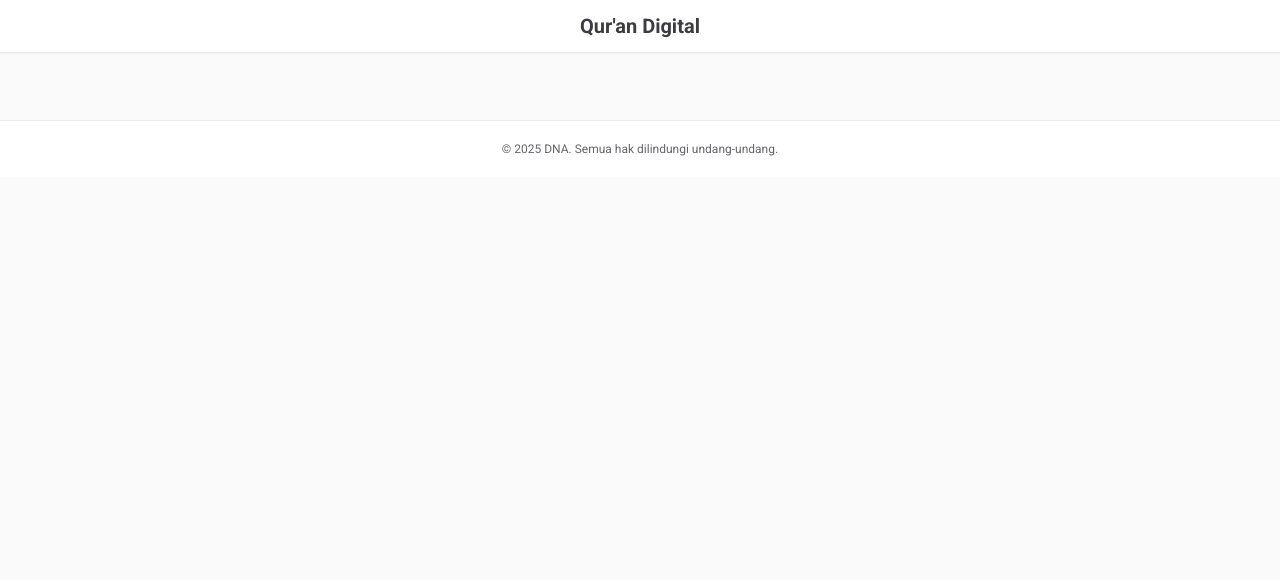
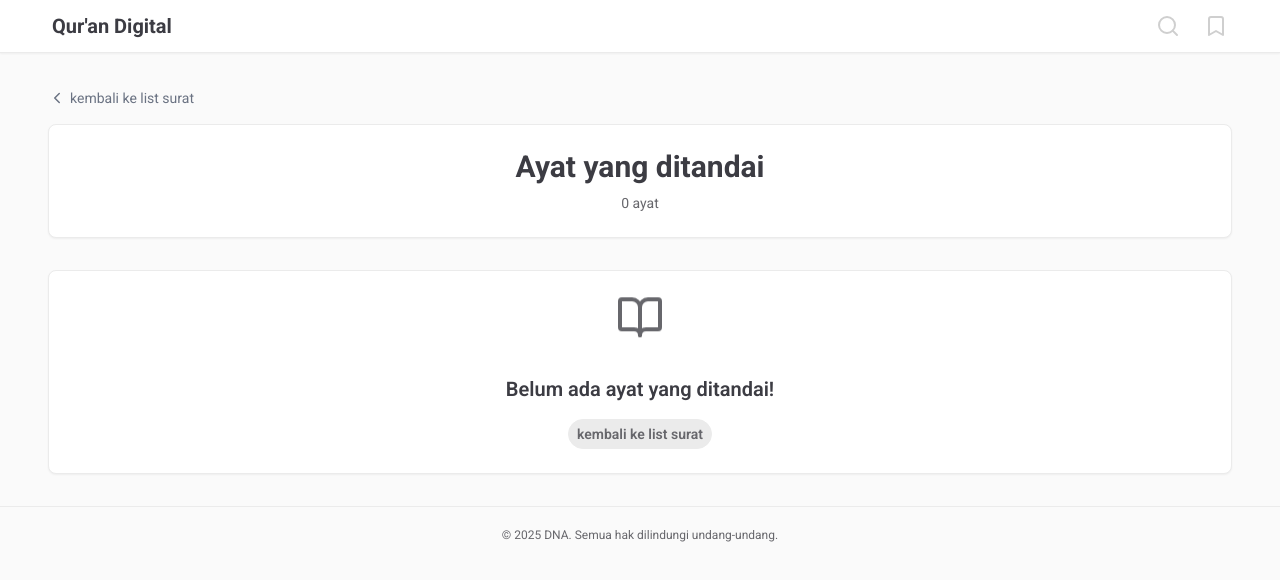
Before and after one commit to dhanyalvian/js-nextjs-qurandigital, a Next.js app: page /bookmarks in a window 1280 px wide. Shown: the top 580 px of the page. Built offline with nearby package versions, Linux system fonts and the light colour scheme; no server answers.

Commit message:
New Commit: - fix bookmark ayat - Bookmark List Page - add function copyToClipboard - fix header

```diff
--- a/app/bookmarks/page.tsx
+++ b/app/bookmarks/page.tsx
@@ -2,18 +2,17 @@
 
 'use client';
 
-import Link from "next/link";
 import BackToSurahComp from "@/components/back-to-surah-comp";
 import { useBookmarks } from "@/hooks/bookmark";
 import { Bookmark } from "@/types/quran";
 import { NumberStickerRounded } from "@/utils/comp";
 import { Icon } from "@/components/icon";
-import { BookmarkIcon } from "lucide-react";
+import Link from "next/link";
+import NoDataComp from "@/components/no-data-comp";
 
 const BookmarkPage = () => {
   const { bookmarks, toggleBookmark } = useBookmarks();
   const bookmarkCount = bookmarks.length;
-  let result;
   let lastNoSurat = 0;
 
   const handleRemove = (e: React.MouseEvent, item: Bookmark) => {
@@ -27,46 +26,79 @@ const BookmarkPage = () => {
     let contentTag = null;
 
     if (row.noSurat !== lastNoSurat) {
-      lastNoSurat = row.noSurat;
-
       headerTag = (
+        <div className={`block mb-4 ${lastNoSurat == 0 ? '' : 'border-t border-t-quran-border-primary border-dashed pt-10'}`}>
           <ul className="flex justify-start font-bold text-quran-title divider-x-dot mb-2">
             <li className="text-xl">{row.namaSuratLatin}</li>
             <li className="text-2xl font-arabic" dir="rtl">
               {row.namaSurat}
             </li>
           </ul>
+        </div>
       );
+      lastNoSurat = row.noSurat;
     }
 
     contentTag = (
+      <>
         <div className="flex items-center justify-between mb-4">
+          <Link href={`/surat/${row.noSurat}#${row.noAyat}`}>
             <NumberStickerRounded number={`${row.noSurat}:${row.noAyat}`} />
+          </Link>
+
           <ul className="flex items-center gap-5">
             <li>
-            <button className="transition-colors cursor-pointer" title="Copy text">
+              <button className="transition-colors cursor-pointer" title="Hapus penanda" onClick={(e) => handleRemove(e, row)}>
                 <Icon type="remove" />
               </button>
             </li>
           </ul>
+        </div >
+
         <div className="text-right mb-4">
-          <p className="font-arabic text-3xl leading-loose text-quran-title" dir="rtl">
+          <Link href={`/surat/${row.noSurat}#${row.noAyat}`} className="font-arabic text-3xl leading-loose text-quran-title hover:text-quran-subtitle" dir="rtl">
             {row.teksArab}
-          </p>
+          </Link>
         </div>
-      </div>
+      </>
     );
 
     return (
-      <div key={`${row.noSurat}:${row.noAyat}`}
-        className="group p-4 rounded-xl bg-quran-panel hover:scale-[1.02] transition-all duration-200 border border-quran-border-primary hover:border-quran-border-secondary shadow-sm hover:shadow-md">
+      <div key={`${row.noSurat}:${row.noAyat}`} className="group p-4">
         {headerTag}
         {contentTag}
       </div>
     );
   });
 
-  return resultData;
+  return (
+    <>
+      <div className="mb-8">
+        <BackToSurahComp />
+
+        <div className="text-center bg-quran-nav rounded-lg p-6 border border-quran-border-primary shadow-xs">
+          <ul className="flex justify-center font-bold text-quran-title divider-x-dot">
+            <li className='text-3xl'>Ayat yang ditandai</li>
+          </ul>
+          <ul className="flex justify-center text-sm divider-x-dot text-quran-subtitle mt-2">
+            <li>{bookmarkCount} ayat</li>
+          </ul>
+        </div>
+      </div>
+
+      <div className="space-y-6">
+        <div className="bg-quran-nav rounded-lg p-6 border border-quran-border-primary shadow-xs">
+          {resultData.length > 0 ? (
+            <>
+              {resultData}
+            </>
+          ) : (
+            <NoDataComp />
+          )}
+        </div>
+      </div>
+    </>
+  );
 };
 
 export default BookmarkPage;
--- a/app/globals.css
+++ b/app/globals.css
@@ -5,7 +5,7 @@
   --foreground: #171717;
 
   --quran-nav: #ffffff;
-  --quran-footer: #fdfdfd;
+  --quran-footer: var(--background);
   --quran-panel: #ffffff;
   --quran-border-primary: #ebebeb;
   --quran-border-secondary: #cfcfcf;
@@ -43,7 +43,7 @@
     --foreground: #ededed;
 
     --quran-nav: #202127;
-    --quran-footer: #0a0a0a;
+    --quran-footer: var(--background);
     --quran-panel: #202127;
     --quran-border-primary: #111111;
     --quran-border-secondary: #444444;
--- a/app/layout.tsx
+++ b/app/layout.tsx
@@ -41,7 +41,7 @@ export default function RootLayout({
         <div className="mt-4 pt-10 mx-auto max-w-7xl px-2 sm:px-6 lg:px-8">
           <Providers>
             <div className="">
-              <main className="container mx-auto p-4 py-8">
+              <main className="mx-auto max-w-7xl p-4 py-8">
                 {children}
               </main>
             </div>
--- a/app/surat/[no_surat]/page.tsx
+++ b/app/surat/[no_surat]/page.tsx
@@ -11,7 +11,7 @@ import LoaderComp from '@/components/loader-comp';
 import { NumberStickerRounded } from '@/utils/comp';
 import { Icon } from '@/components/icon';
 import { ChevronLeft, ChevronRight } from 'lucide-react';
-import { SuratDetail } from '@/types/quran';
+import { Ayat, Surat, SuratDetail } from '@/types/quran';
 import { ApiUrl, QuranConfig } from '@/utils/config';
 import ErrorComp from '@/components/error-comp';
 import { useBookmarks } from '@/hooks/bookmark';
@@ -23,6 +23,50 @@ export default function SuratDetailPage() {
   const [currentlyPlaying, setCurrentlyPlaying] = useState<number | null>(null);
   const { toggleBookmark, isBookmark } = useBookmarks();
   const audioRef = useRef<HTMLAudioElement | null>(null);
+
+  const [isCopied, setIsCopied] = useState<boolean[]>([]);
+  const copyToClipboard = (surat: Surat, ayat: Ayat) => {
+    const copyIndex = ayat.nomorAyat;
+    let copyText = `${surat.namaLatin} (${surat.nomor}:${ayat.nomorAyat}) | ${surat.nama}\n\n`;
+    copyText += `${ayat.teksArab}\n\n`;
+    copyText += `${ayat.teksIndonesia}`;
+
+    try {
+      if (navigator.clipboard && navigator.clipboard.writeText) {
+        navigator.clipboard.writeText(copyText);
+      } else {
+        const tempTextArea = document.createElement('textarea');
+        tempTextArea.value = copyText;
+        tempTextArea.style.position = 'fixed';
+        tempTextArea.style.left = '-9999px';
+        tempTextArea.style.top = '0';
+        document.body.appendChild(tempTextArea);
+        tempTextArea.focus();
+        tempTextArea.select();
+        document.execCommand('copy');
+        document.body.removeChild(tempTextArea);
+      }
+
+      setIsCopied(prevIsCopied => {
+        const newIsCopied = [...prevIsCopied];
+        newIsCopied[copyIndex] = true;
+        return newIsCopied;
+      });
+
+      setTimeout(() => setIsCopied(prevIsCopied => {
+        const newIsCopied = [...prevIsCopied];
+        newIsCopied[copyIndex] = false;
+        return newIsCopied;
+      }), 2000);
+    } catch (err) {
+      console.error('Failed to copy text: ', err);
+      setIsCopied(prevIsCopied => {
+        const newIsCopied = [...prevIsCopied];
+        newIsCopied[copyIndex] = false;
+        return newIsCopied;
+      });
+    }
+  };
 
   const { data, isLoading, isError } = useQuery<SuratDetail>({
     queryKey: ['surat-detail', noSurat],
@@ -37,7 +81,7 @@ export default function SuratDetailPage() {
       const hash = window.location.hash;
 
       if (hash) {
-        const element = document.querySelector('[id="'+ hash.replace('#', '') + '"]');
+        const element = document.querySelector('[id="' + hash.replace('#', '') + '"]');
 
         if (element) {
           element.scrollIntoView({ behavior: "smooth", block: "start" });
@@ -153,8 +197,17 @@ export default function SuratDetailPage() {
 
               <ul className='flex items-center gap-5'>
                 <li>
-                  <button className='transition-colors cursor-pointer' title='Copy text'>
-                    <Icon type='copy' />
+                  <button
+                    className='transition-colors cursor-pointer'
+                    title='Copy text'
+                    onClick={() => copyToClipboard(data, ayat)}
+                    disabled={isCopied[ayat.nomorAyat]}
+                  >
+                    {isCopied[ayat.nomorAyat] ? (
+                      <Icon type='check' isActive={true} />
+                    ) : (
+                      <Icon type='copy' />
+                    )}
                   </button>
                 </li>
                 <li>
--- a/components/error-comp.tsx
+++ b/components/error-comp.tsx
@@ -1,6 +1,6 @@
 //- components/error-comp.tsx
 
-import { ChevronLeft, CircleAlert } from "lucide-react";
+import { CircleAlert } from "lucide-react";
 import Link from "next/link";
 
 const ErrorComp = () => {
--- a/components/footer-comp.tsx
+++ b/components/footer-comp.tsx
@@ -1,12 +1,10 @@
 //- components/footer-comp.tsx
-
-import Link from "next/link";
 
 const Footer = () => {
   return (
     <footer className="
       w-full
-      bg-quran-nav border-t border-t-quran-border-primary
+      bg-quran-footer border-t border-t-quran-border-primary
       p-5 text-quran-subtitle text-center mt-auto text-xs"
     >
       <ul className="list-none inline-flex divider-x-dot">
--- a/components/header-comp.tsx
+++ b/components/header-comp.tsx
@@ -2,21 +2,32 @@
 
 import Link from "next/link";
 import { QuranConfig } from "@/utils/config";
+import { Icon } from "./icon";
 
 const Header = () => {
   return (
     <header className="overflow-y-scroll">
       <nav className="
-        fixed top-0
+        fixed top-0 left-0
         px-5 py-3 z-50
-        w-full flex shadow-xs
-        justify-between
+        w-full shadow-xs
         bg-quran-nav border-b border-b-quran-border-primary"
       >
-        <div className="mx-auto max-w-7xl px-2 sm:px-6 lg:px-8">
-          <Link href="/" className="flex flex-1 text-xl font-bold text-quran-title">
+        <div className="max-w-7xl mx-auto px-2 sm:px-4 lg:px-8 flex items-center justify-between">
+          <Link href="/" className="text-xl font-bold text-quran-title">
             {QuranConfig.metadataTitle}
           </Link>
+
+          <ul className="flex items-center space-x-4 gap-2">
+            <li>
+              <Icon type="search" size={24} />
+            </li>
+            <li>
+              <Link href="/bookmarks" className="text-quran-title align-right" title="Bookmark">
+                <Icon type="bookmark" size={24} />
+              </Link>
+            </li>
+          </ul>
         </div>
       </nav>
     </header>
--- a/components/icon.tsx
+++ b/components/icon.tsx
@@ -3,8 +3,10 @@
 import {
   Bookmark,
   BookOpenText,
+  Check,
   Copy,
   Play,
+  Search,
   Share2,
   Square,
   Trash2,
@@ -28,6 +30,8 @@ export const Icon = ({ type, size = 18, isActive = false, isFill = false }: { ty
   switch (type) {
     case 'copy':
       return <Copy size={size} className={iconClass} />;
+    case 'check':
+      return <Check size={size} className={iconClass} />;
     case 'play':
       return <Play size={size} className={iconClass} />;
     case 'stop':
@@ -40,6 +44,8 @@ export const Icon = ({ type, size = 18, isActive = false, isFill = false }: { ty
       return <Share2 size={size} className={iconClass} />;
     case 'remove':
       return <Trash2 size={size} className={iconClass} />
+    case 'search':
+      return <Search size={size} className={iconClass} />
     default:
       return <Square size={size} className={iconClass} />;
   }
--- /dev/null
+++ b/components/no-data-comp.tsx
@@ -0,0 +1,31 @@
+import { BookOpen } from "lucide-react";
+import Link from "next/link";
+
+const NoDataComp = () => {
+  return (
+    <div className="flex flex-col items-center gap-4">
+      <BookOpen className="h-12 w-12 animate-bounce text-quran-subtitle" />
+      <p className="mt-4 text-xl font-semibold text-quran-title">Belum ada ayat yang ditandai!</p>
+      {/* <p className="text-md font-semibold text-quran-subtitle">Silahkan coba lagi nanti.</p> */}
+      <Link
+        href="/"
+        className="
+            bg-quran-border-primary
+            border border-quran-border-primary
+            hover:border-quran-border-secondary
+            text-sm
+            text-quran-subtitle
+            font-semibold
+            py-1
+            px-2
+            rounded-2xl
+            inline-flex
+            items-center
+            cursor-pointer
+          ">
+        kembali ke list surat
+      </Link>
+    </div>);
+}
+
+export default NoDataComp;
```
Lines whose indentation alone changed are shown as unchanged.
